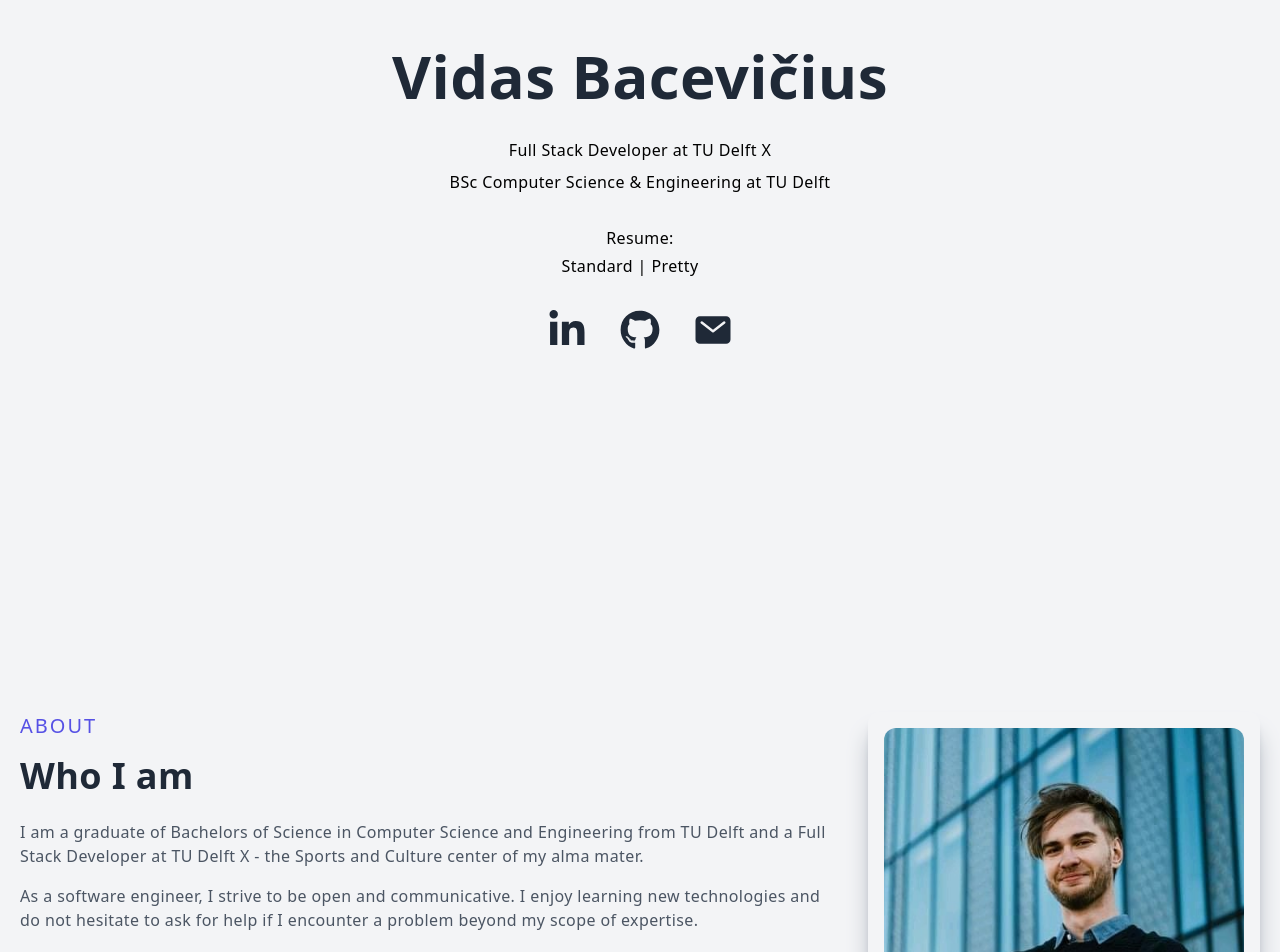
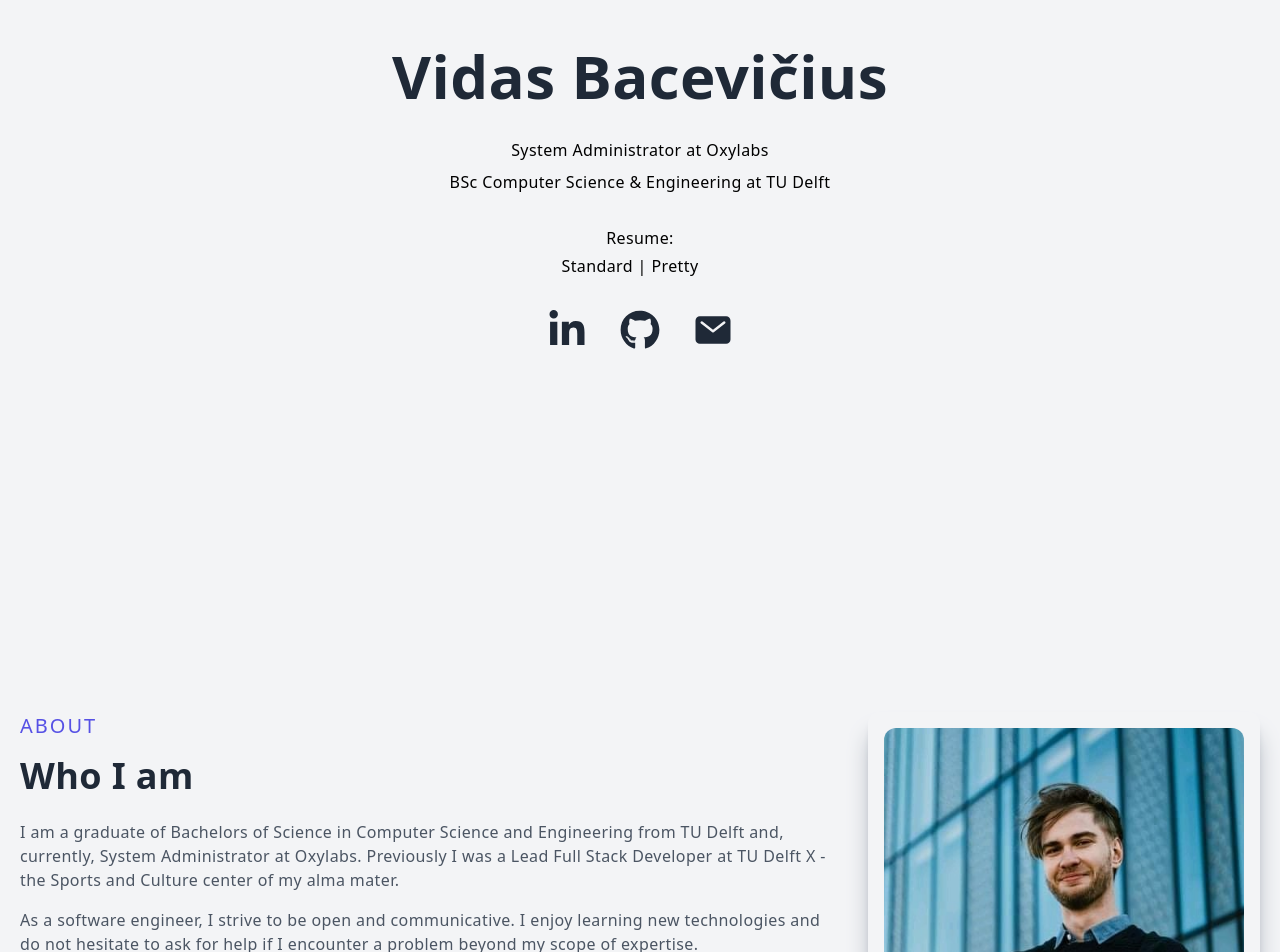
Before and after one commit to bacevicius/bacevicius.github.io, a Next.js app: page / in a window 1280 px wide. Shown: the part 200-1152 px from the top of the page. Built offline with nearby package versions, Linux system fonts and the light colour scheme.

Commit message:
Update 2024

```diff
--- a/components/About.jsx
+++ b/components/About.jsx
@@ -13,7 +13,8 @@ const About = () => {
           <h2 className="py-4">Who I am</h2>
           <p className="py-2 text-gray-600">
             I am a graduate of Bachelors of Science in Computer Science and
-            Engineering from TU Delft and a Full Stack Developer at TU Delft X -
+            Engineering from TU Delft and, currently, System Administrator at Oxylabs.
+            Previously I was a Lead Full Stack Developer at TU Delft X -
             the Sports and Culture center of my alma mater.
           </p>
           <p className="py-2 text-gray-600">
--- a/components/Main.jsx
+++ b/components/Main.jsx
@@ -9,7 +9,7 @@ const Main = () => {
         <div>
           <h1 className="py-7">Vidas Bacevičius </h1>
           <p className="py-1  max-w-[90%] m-auto">
-            Full Stack Developer at TU Delft X
+            System Administrator at Oxylabs
           </p>
           <p className="pt-1 max-w-[90%] m-auto">
             BSc Computer Science & Engineering at TU Delft
```
Also changed, not shown: 2 other files (tests, documents, lock files or other folders).
